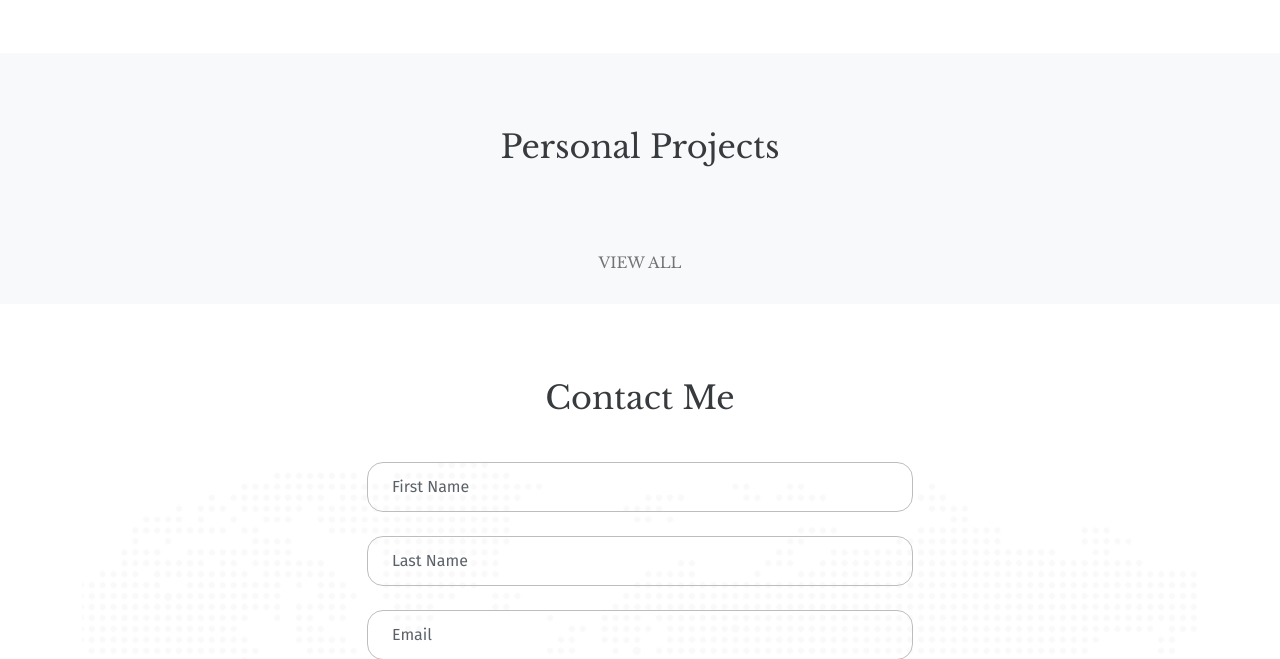
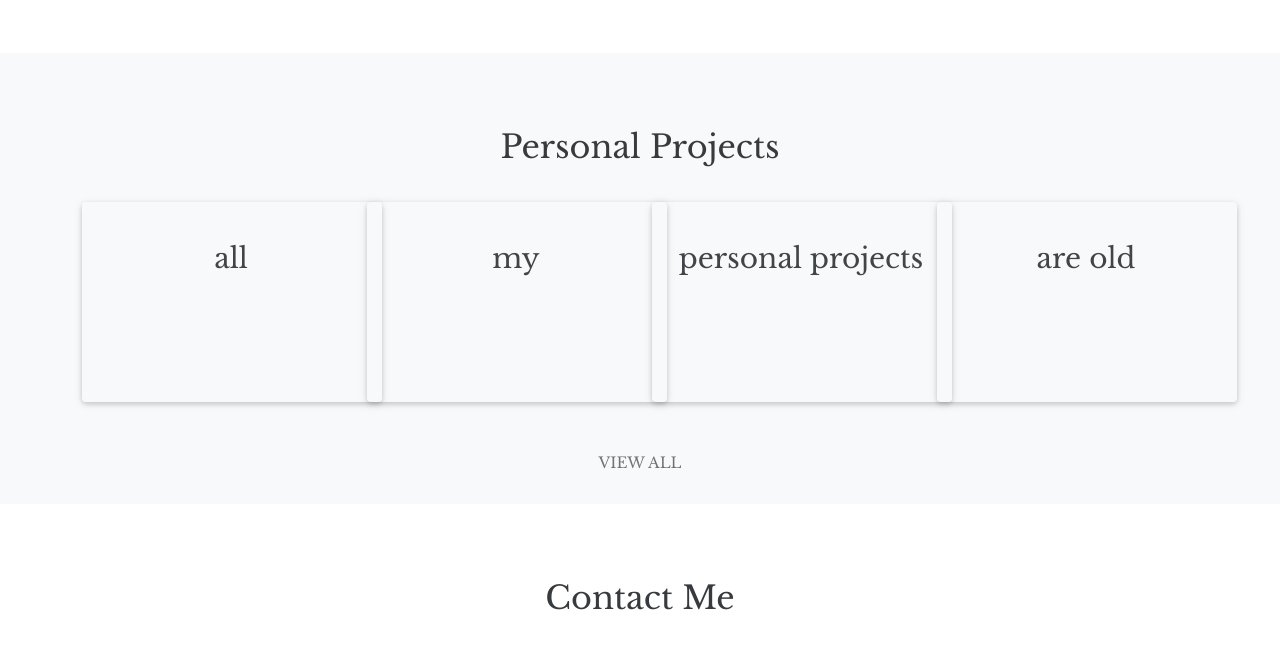
Before and after one commit to kunheeha/personalwebsite, a Flask app: template personalwebsite/templates/about.html in a window 1280 px wide. Shown: the part 749-1408 px from the top of the page. Run offline with Flask 3, Linux system fonts and the light colour scheme; the template is opened without the code that fills it, so the values that code supplies are empty; some libraries are stand-ins or nearby versions.

Commit message:
placeholder disclaimer text for personal projects items

```diff
--- a/personalwebsite/templates/about.html
+++ b/personalwebsite/templates/about.html
@@ -78,28 +78,58 @@
       <h2 data-aos="fade-up" data-aos-duration="800" data-aos-delay="200">Personal Projects</h2>
     </div>
     <div class="row">
-      {% for project in projects %}
       <div class="col-12 col-sm-6 col-xl-3">
         <div class="project-item" data-aos="zoom-in" data-aos-duration="800" data-aos-delay="300">
           <div class="project-item-inner shadow-1 white-bg">
             <div class="project-item-front white-bg">
-              {{ project_icon(project.webapp) }}
-              <h3>{{ project.name }}</h3>
+              <h3>all</h3>
             </div>
             <div class="project-item-back white-bg">
-              <h3 class="h4">{{ project.name }}</h3>
-              <p>{{ project.brief }}</p>
-              <div class="project-links">
-                <span style="float:left;"><a href="{{ project.source_code_link }}" target="_blank">source code</a></span>
-                {% if project.webapp and project.deployed %}
-                <span style="float:right;"><a href="{{ project.live_link }}" target="_blank">view live</a></span>
-                {% endif %}
-              </div>
+              <h3 class="h4">discalimer</h3>
+              <p>Used to display some things I worked on prior to any commercial experience,</p>
             </div>
           </div>
         </div>
       </div>
-      {% endfor %}
+      <div class="col-12 col-sm-6 col-xl-3">
+        <div class="project-item" data-aos="zoom-in" data-aos-duration="800" data-aos-delay="300">
+          <div class="project-item-inner shadow-1 white-bg">
+            <div class="project-item-front white-bg">
+              <h3>my</h3>
+            </div>
+            <div class="project-item-back white-bg">
+              <h3 class="h4">discalimer</h3>
+              <p>but have removed them since they are no longer reflective of the work I produce now.</p>
+            </div>
+          </div>
+        </div>
+      </div>
+      <div class="col-12 col-sm-6 col-xl-3">
+        <div class="project-item" data-aos="zoom-in" data-aos-duration="800" data-aos-delay="300">
+          <div class="project-item-inner shadow-1 white-bg">
+            <div class="project-item-front white-bg">
+              <h3>personal projects</h3>
+            </div>
+            <div class="project-item-back white-bg">
+              <h3 class="h4">discalimer</h3>
+              <p>If you're still interested in my work from inexperienced days, please click on the projects tab in the nav bar,</p>
+            </div>
+          </div>
+        </div>
+      </div>
+      <div class="col-12 col-sm-6 col-xl-3">
+        <div class="project-item" data-aos="zoom-in" data-aos-duration="800" data-aos-delay="300">
+          <div class="project-item-inner shadow-1 white-bg">
+            <div class="project-item-front white-bg">
+              <h3>are old</h3>
+            </div>
+            <div class="project-item-back white-bg">
+              <h3 class="h4">disclaimer</h3>
+              <p> or 'view more' below.</p>
+            </div>
+          </div>
+        </div>
+      </div>
     </div>
     <div class="project-page-link">
       <a class="internal-links" href="{{ url_for('main.projects') }}" data-aos="fade" data-aos-duration="800" data-aos-delay="600">VIEW ALL</a>
```
